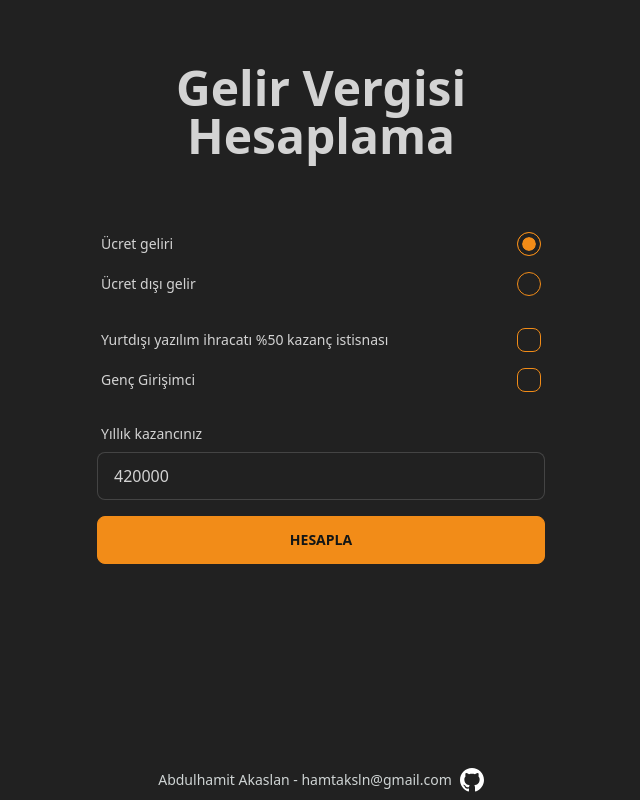
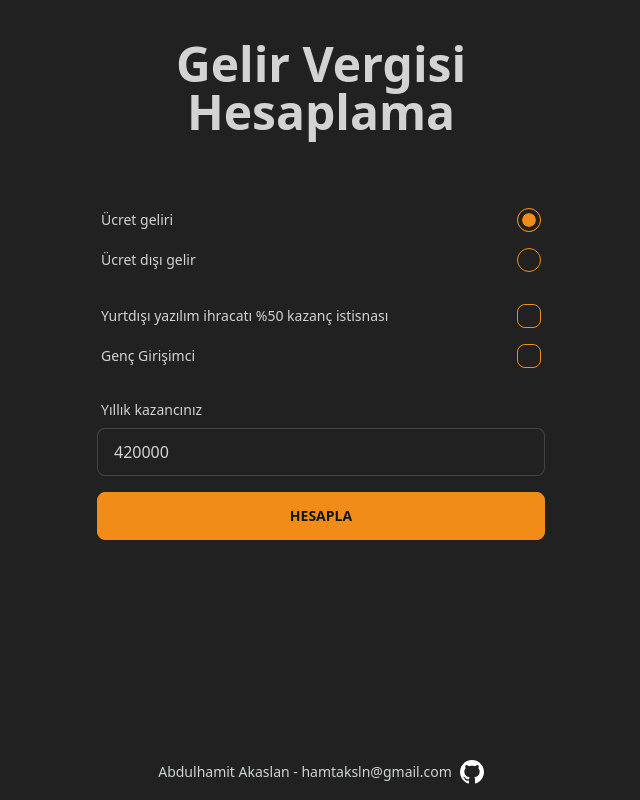
Before and after one commit to hamitaksln/hamitaksln.github.io, an Astro site: page / in a window 1280 px wide. Shown: the whole page, without its empty margins (319-959 px from the left). Built offline with nearby package versions, Linux system fonts and the light colour scheme; Astro itself is replaced by a stand-in of ours.

Commit message:
Update layout margins

```diff
--- a/src/components/Footer.jsx
+++ b/src/components/Footer.jsx
@@ -6,7 +6,7 @@ const GithubIcon = (props) => (
 
 export const Footer = () => {
     return (
-        <div className="mx-auto mb-2">
+        <div className="mx-auto mb-12 sm:mb-4">
             <div className="flex gap-2 items-center">
                 <div className="label-text text-neutral-content">
                     Abdulhamit Akaslan - hamtaksln@gmail.com
--- a/src/components/TaxCalculator.jsx
+++ b/src/components/TaxCalculator.jsx
@@ -169,7 +169,7 @@ export default function TaxCalculator() {
     return (
         <div className="container mx-auto">
             <div className="h-screen flex flex-col justify-between">
-                <div className="hero mt-12">
+                <div className="hero mt-6">
                     <div className="hero-content text-center">
                         <div className="max-w-md space-y-16">
                             <h1 className="text-5xl font-bold">Gelir Vergisi Hesaplama</h1>
```
